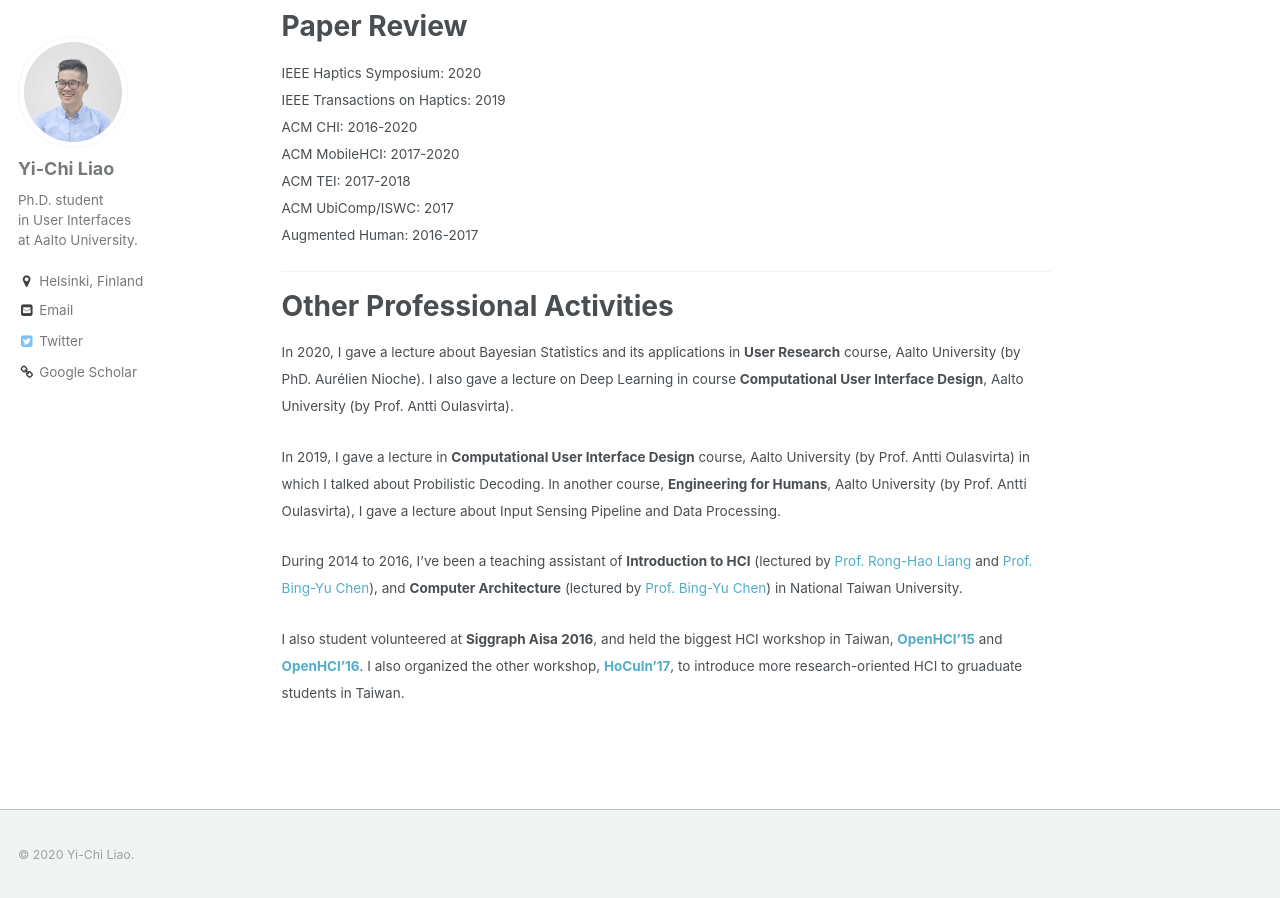
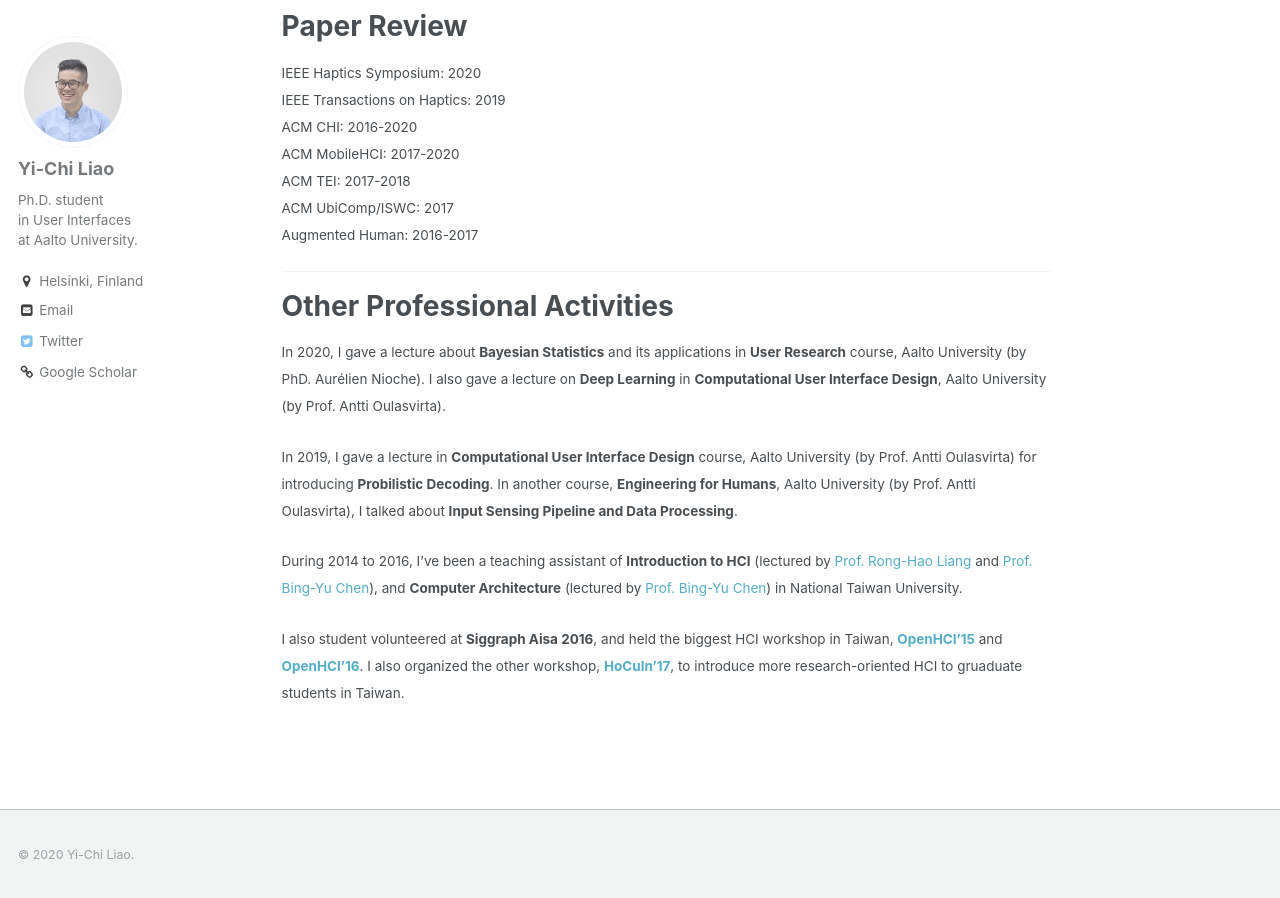
Before and after one commit to yichiliao/yichiliao.github.io, a Jekyll site: the page built from _pages/about.md, in a window 1280 px wide and 900 px high, scrolled down 4429 px. Built offline with Jekyll 4.4.1, drawn with Linux system fonts in a browser that asks for light colours.

Commit message:
modify about

```diff
--- a/_pages/about.md
+++ b/_pages/about.md
@@ -117,15 +117,15 @@ Other Professional Activities
 ======
 
 <small>
-In 2020, I gave a lecture about Bayesian Statistics and its applications in **User Research** course, Aalto University (by PhD. Aurélien Nioche). I also gave a lecture on Deep Learning in course **Computational User Interface Design**, Aalto University (by Prof. Antti Oulasvirta).
+In 2020, I gave a lecture about **Bayesian Statistics** and its applications in __User Research__ course, Aalto University (by PhD. Aurélien Nioche). I also gave a lecture on **Deep Learning** in __Computational User Interface Design__, Aalto University (by Prof. Antti Oulasvirta).
 </small>
 
 <small>
-In 2019, I gave a lecture in **Computational User Interface Design** course, Aalto University (by Prof. Antti Oulasvirta) in which I talked about Probilistic Decoding. In another course, **Engineering for Humans**, Aalto University (by Prof. Antti Oulasvirta), I gave a lecture about Input Sensing Pipeline and Data Processing.
+In 2019, I gave a lecture in __Computational User Interface Design__ course, Aalto University (by Prof. Antti Oulasvirta) for introducing **Probilistic Decoding**. In another course, __Engineering for Humans__, Aalto University (by Prof. Antti Oulasvirta), I talked about **Input Sensing Pipeline and Data Processing**.
 </small>
 
 <small>
-During 2014 to 2016, I've been a teaching assistant of **Introduction to HCI** (lectured by [Prof. Rong-Hao Liang](http://www.cmlab.csie.ntu.edu.tw/~howieliang/) and [Prof. Bing-Yu Chen](https://www.cmlab.csie.ntu.edu.tw/~robin/)), and **Computer Architecture** (lectured by [Prof. Bing-Yu Chen](https://www.cmlab.csie.ntu.edu.tw/~robin/)) in National Taiwan University.
+During 2014 to 2016, I've been a teaching assistant of __Introduction to HCI__ (lectured by [Prof. Rong-Hao Liang](http://www.cmlab.csie.ntu.edu.tw/~howieliang/) and [Prof. Bing-Yu Chen](https://www.cmlab.csie.ntu.edu.tw/~robin/)), and __Computer Architecture__ (lectured by [Prof. Bing-Yu Chen](https://www.cmlab.csie.ntu.edu.tw/~robin/)) in National Taiwan University.
 </small>
 
 <small>
```
